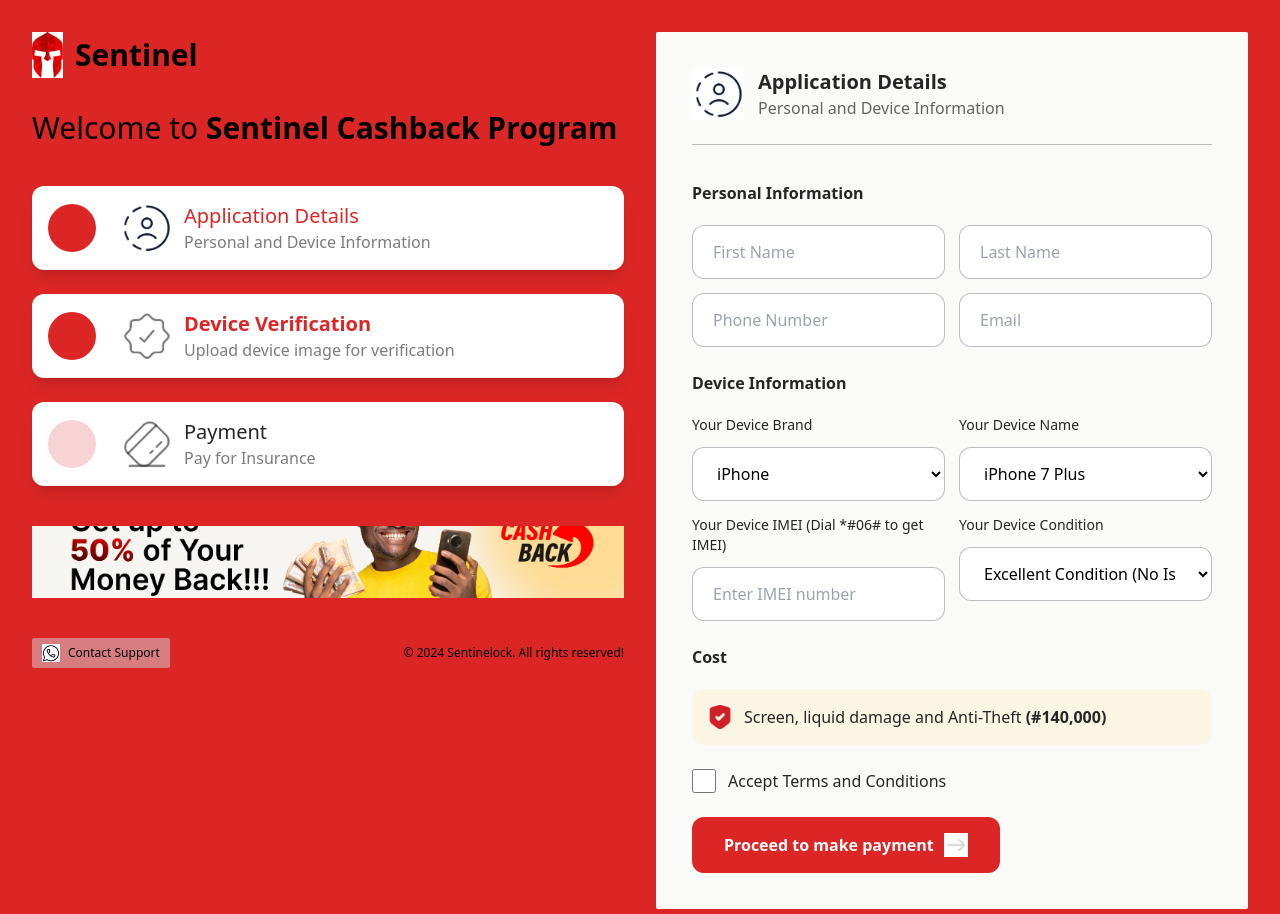
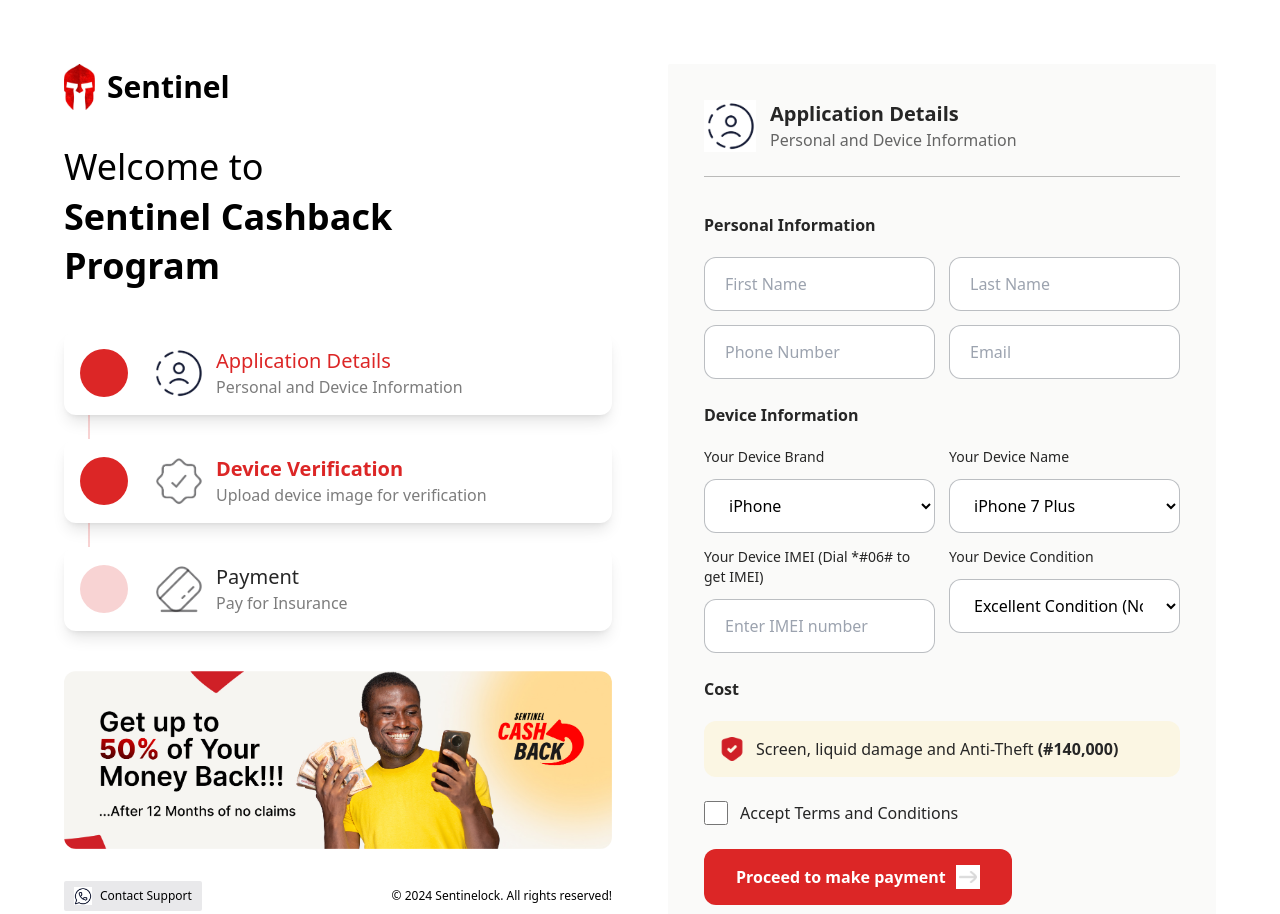
Before and after one commit to MeCode50/sentinel_cashback, a plain HTML site: page index.html in a window 1280 px wide. Shown: the top 914 px of the page. Drawn offline with nearby package versions, Linux system fonts and the light colour scheme.

Commit message:
✅ Update: sidebar resolved

```diff
--- a/index.html
+++ b/index.html
@@ -26,7 +26,7 @@
 
 		<main
 			id="main-content"
-			class="main-container bg-red-600">
+			class="grid grid-cols-2 gap-14 p-16">
 			<!--- side view -->
 			<section
 				class="left-section"
@@ -45,7 +45,7 @@
 				</header>
 
 				<div class="welcome-text mb-10">
-					<h2 class="text-3xl font-medium">
+					<h2 class="text-4xl font-medium w-[60%] leading-snug">
 						Welcome to
 						<strong>Sentinel Cashback Program</strong>
 					</h2>
@@ -122,12 +122,12 @@
 				</nav>
 
 				<div
-					class="cashback-promo relative rounded-sm p-9 bg-cover bg-center text-black mb-10"
+					class="cashback-promo relative rounded-xl bg-cover bg-center text-black mb-8"
 					role="complementary">
 					<img
 						src="img/group.jpg"
 						alt=""
-						class="absolute inset-0 w-full h-full object-cover"
+						class="rounded-xl"
 						aria-hidden="true" />
 				</div>
 
```
